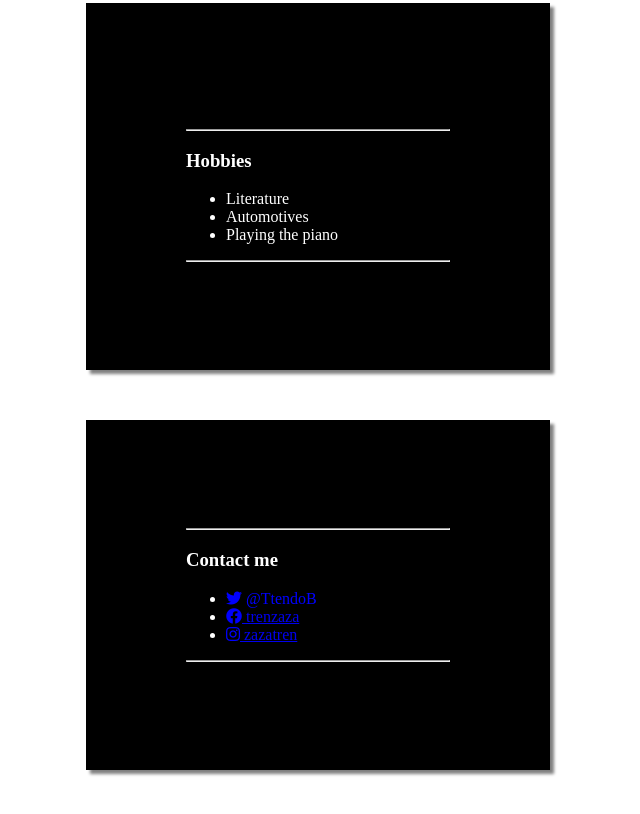
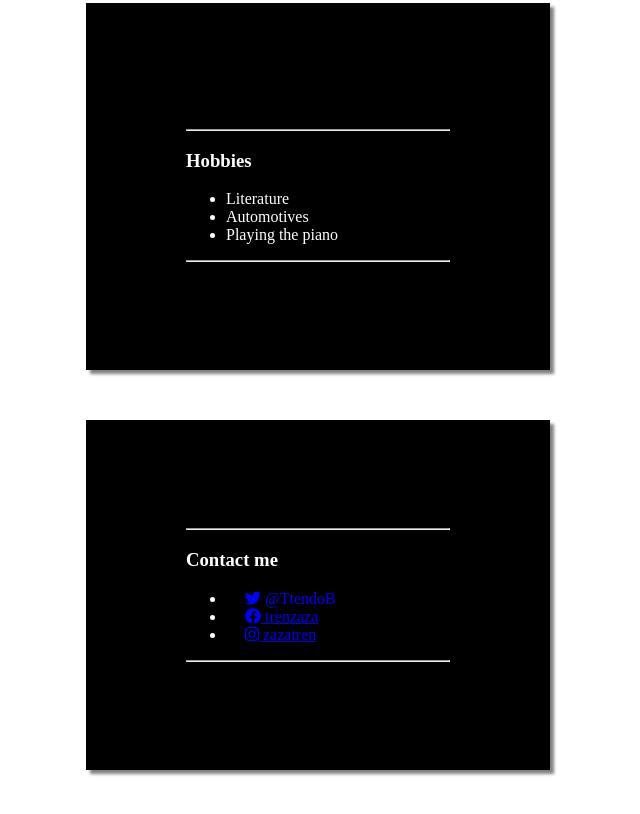
Before and after one commit to TTENDO/ETCIVCode, a plain HTML site: page secassignment/profile.html in a window 1280 px wide. Shown: the part 1491-2305 px from the top of the page, without its empty margins (322-962 px from the left). Drawn offline with Linux system fonts and the light colour scheme.

Commit message:
Adding an icon to the head

```diff
--- a/secassignment/profile.css
+++ b/secassignment/profile.css
@@ -22,3 +22,13 @@ div{
 div>a{
     text-decoration: none;
 }
+
+a[href*="twitter.com/"] {
+    background:url(https://twitter.com/favicon.ico) no-repeat left center;
+    padding-left:19px;
+    }
+
+    a[href*="facebook.com/"] {
+    background:url(https://www.facebook.com/favicon.ico) no-repeat left center;
+    padding-left:19px;
+    }
--- a/secassignment/profile.html
+++ b/secassignment/profile.html
@@ -1,9 +1,13 @@
 <html>
 
 <head>
-    <title>My profile</title>
+    <title>@TtendoB</title>
     <link rel="stylesheet" href="profile.css">
     <link rel="stylesheet" href="./must/css/all.css">
+    <link rel="icon" type="image/png" href="twitter.png">
+
+
+
     <!--<link rel="stylesheet" href="https://use.fontawesome.com/releases/v5.6.3/css/all.css" integrity="sha384-UHRtZLI+pbxtHCWp1t77Bi1L4ZtiqrqD80Kn4Z8NTSRyMA2Fd33n5dQ8lWUE00s/" crossorigin="anonymous">
 -->
     </head>
```
Also changed, not shown: secassignment/twitter.png (added).
